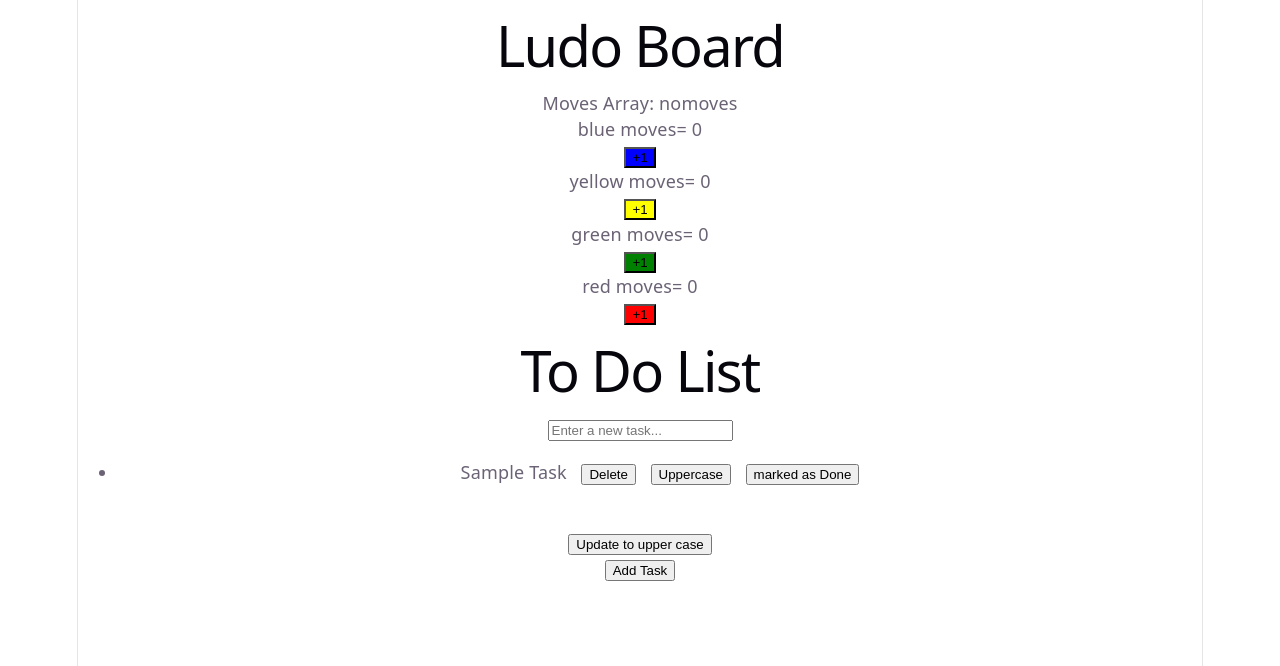
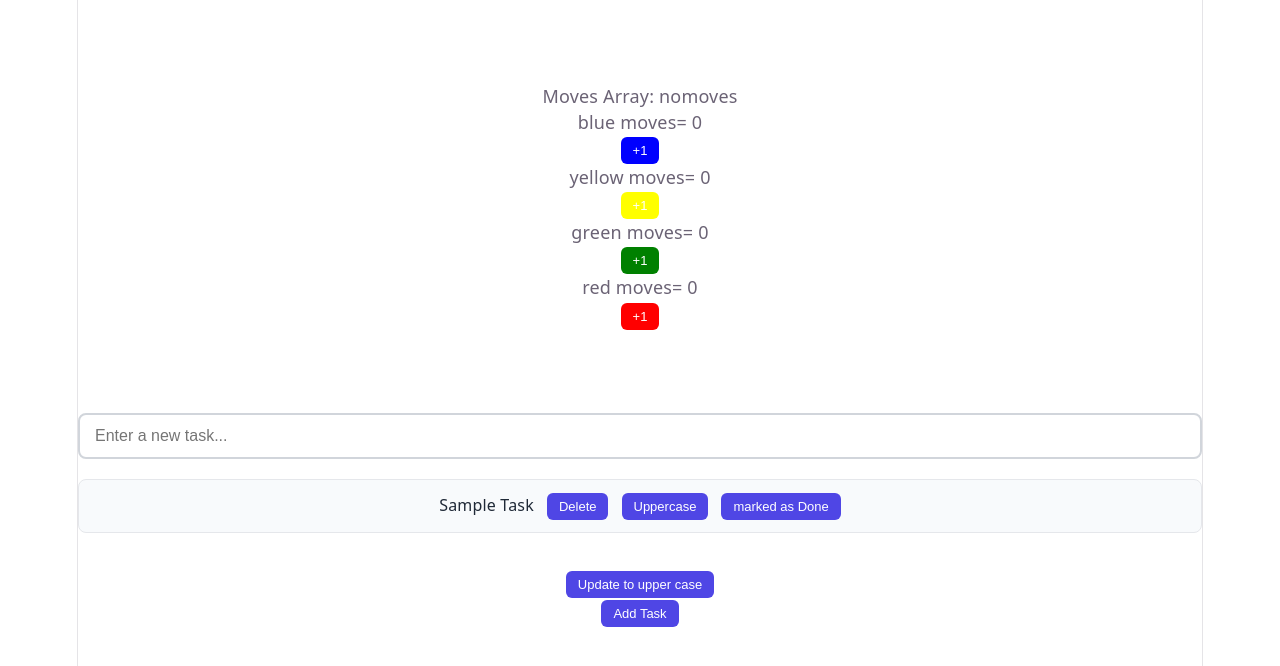
Before and after one commit to Harshit-Webworld1515/react-foundation, a React (Vite) app in the folder REACT-STATE-CLASS2/: page / in a window 1280 px wide. Shown: the top 666 px of the page. Built offline with nearby package versions, Linux system fonts and the light colour scheme.

Commit message:
Adding styling to react todo

```diff
--- a/REACT-STATE-CLASS2/src/App.css
+++ b/REACT-STATE-CLASS2/src/App.css
@@ -182,3 +182,99 @@
     border-right-color: var(--border);
   }
 }
+.todo-list{
+    width: 90%;
+    max-width: 420px;
+    margin: 20px auto;
+    padding: 25px;
+    /* background: rgb(251, 115, 115); */
+    border-radius: 12px;
+    color: #fff;
+    box-shadow: 0 8px 20px rgba(0, 0, 0, 0.15);
+    /* display: flex; */
+    /* justify-content: center; */
+    align-items: center;
+    background: linear-gradient(135deg, #74ebd5, #9face6);
+    font-family: Arial, Helvetica, sans-serif;
+
+}
+h1 {
+    text-align: center;
+    font-size: 2rem;
+    color: #fff;
+    margin-bottom: 25px;
+    font-weight: 700;
+    letter-spacing: 1px;
+}
+input {
+    width: 100%;
+    padding: 12px 15px;
+    font-size: 16px;
+    border: 2px solid #d1d5db;
+    border-radius: 8px;
+    outline: none;
+    box-sizing: border-box;
+    transition: all 0.3s ease;
+}
+ul {
+    list-style: none;
+    padding: 0;
+    margin: 20px 0 0;
+    display: flex;
+    flex-direction: column;
+    gap: 12px;
+}
+button {
+    background-color: #4f46e5;
+    padding: 6px 12px;
+    font-size: 13px;
+    color: white;
+    border: none;
+    border-radius: 6px;
+    cursor: pointer;
+    transition: 0.3s;
+}
+
+button:hover {
+    background-color: #4338ca;
+}
+
+button:hover {
+    background-color: #4338ca;
+}
+button:active {
+    transform: scale(0.97);
+}
+li {
+    list-style: none;
+    background-color: #f8fafc;
+    padding: 12px 15px;
+    margin-bottom: 10px;
+    border-radius: 8px;
+    font-size: 16px;
+    color: #1f2937;
+    font-weight: 500;
+    border: 1px solid #e5e7eb;
+}
+
+.buttn {
+    padding: 10px 18px;
+    background: linear-gradient(135deg, #22c55e, #16a34a);
+    color: white;
+    border: none;
+    border-radius: 8px;
+    font-size: 15px;
+    font-weight: 600;
+    cursor: pointer;
+    transition: all 0.3s ease;
+    box-shadow: 0 4px 10px rgba(34, 197, 94, 0.3);
+}
+
+.buttn:hover {
+    transform: translateY(-2px);
+    box-shadow: 0 6px 14px rgba(34, 197, 94, 0.4);
+}
+
+.buttn:active {
+    transform: scale(0.96);
+}
```
